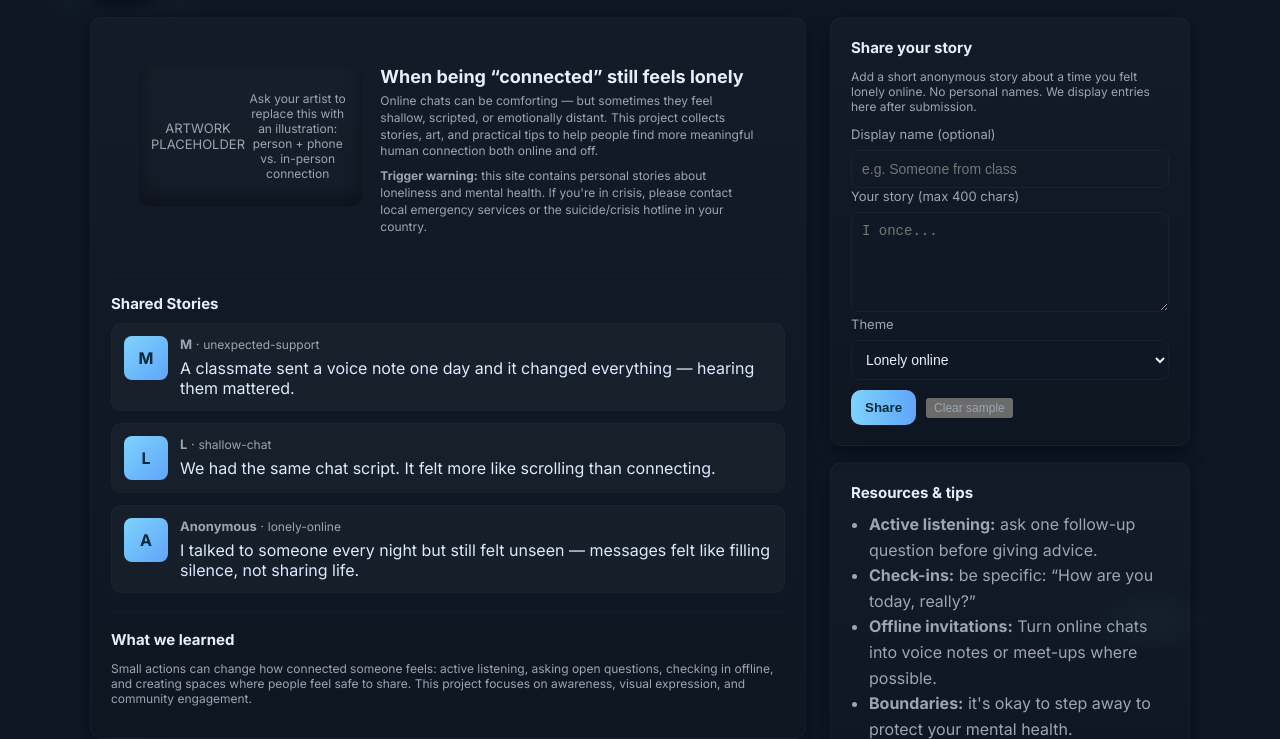
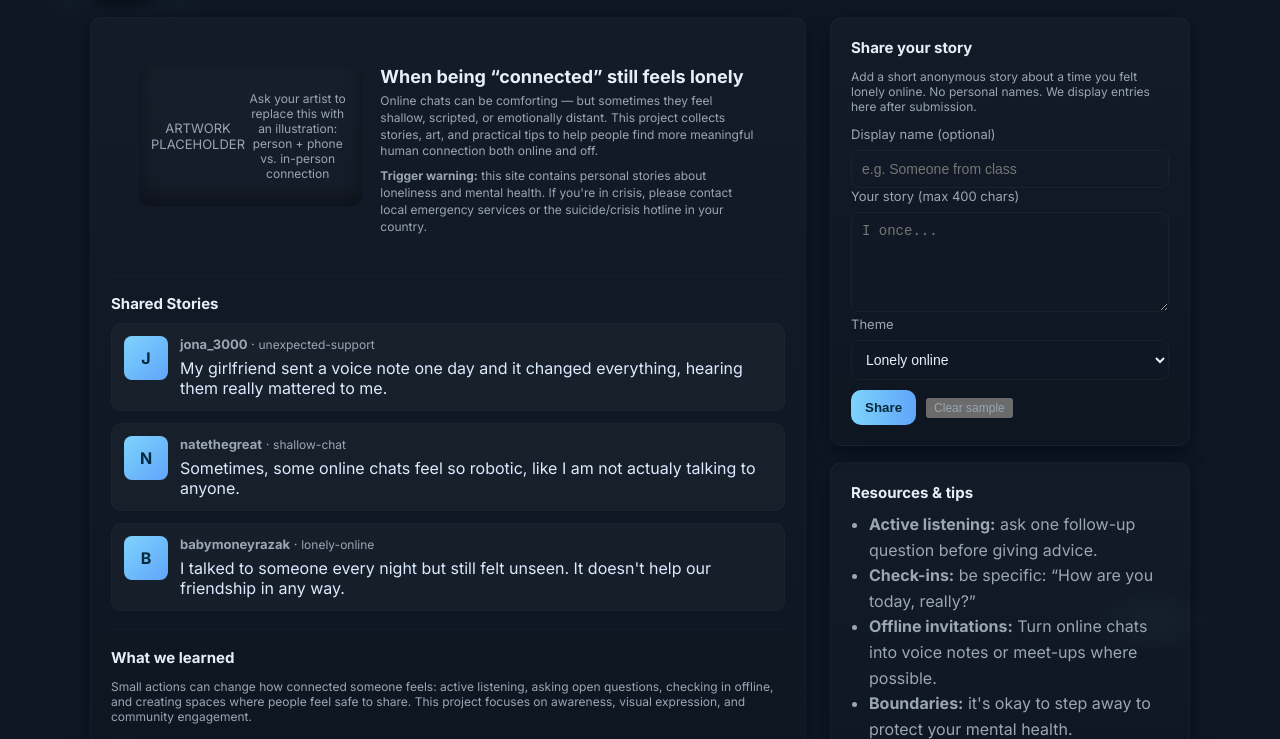
Before and after one commit to programmer00nate/Behind-The-Screen, a plain HTML site: page index.html in a window 1280 px wide. Shown: the part 99-838 px from the top of the page. Drawn offline with Linux system fonts and the light colour scheme.

Commit message:
Update index.html

```diff
--- a/index.html
+++ b/index.html
@@ -202,9 +202,9 @@
   <script>
     // Basic client-only story storage (no backend). Good for demo and class use.
     const SAMPLE = [
-      {name: "Anonymous", text: "I talked to someone every night but still felt unseen — messages felt like filling silence, not sharing life.", theme: "lonely-online"},
-      {name: "L", text: "We had the same chat script. It felt more like scrolling than connecting.", theme: "shallow-chat"},
-      {name: "M", text: "A classmate sent a voice note one day and it changed everything — hearing them mattered.", theme: "unexpected-support"}
+      {name: "babymoneyrazak", text: "I talked to someone every night but still felt unseen. It doesn't help our friendship in any way.", theme: "lonely-online"},
+      {name: "natethegreat", text: " Sometimes, some online chats feel so robotic, like I am not actualy talking to anyone.", theme: "shallow-chat"},
+      {name: "jona_3000", text: "My girlfriend sent a voice note one day and it changed everything, hearing them really mattered to me.", theme: "unexpected-support"}
     ];
 
     const STORAGE_KEY = 'bts_stories_v1';
```
